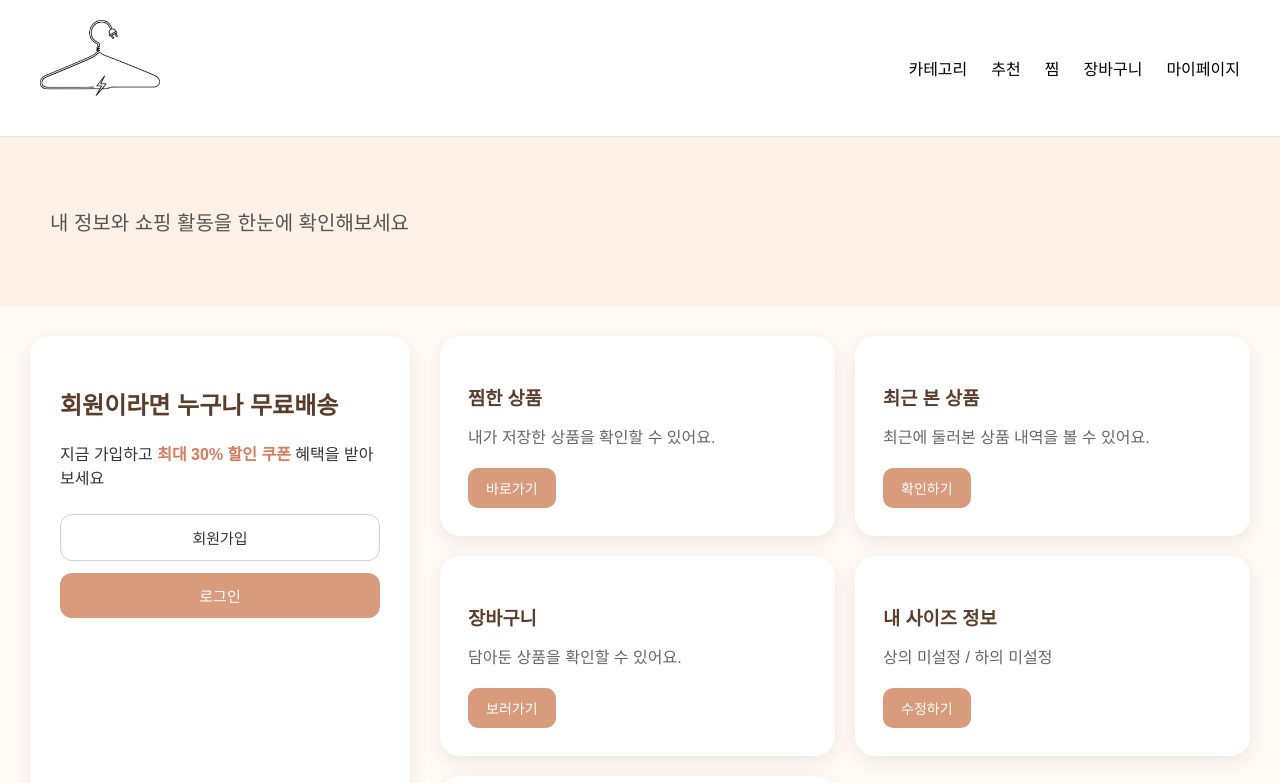
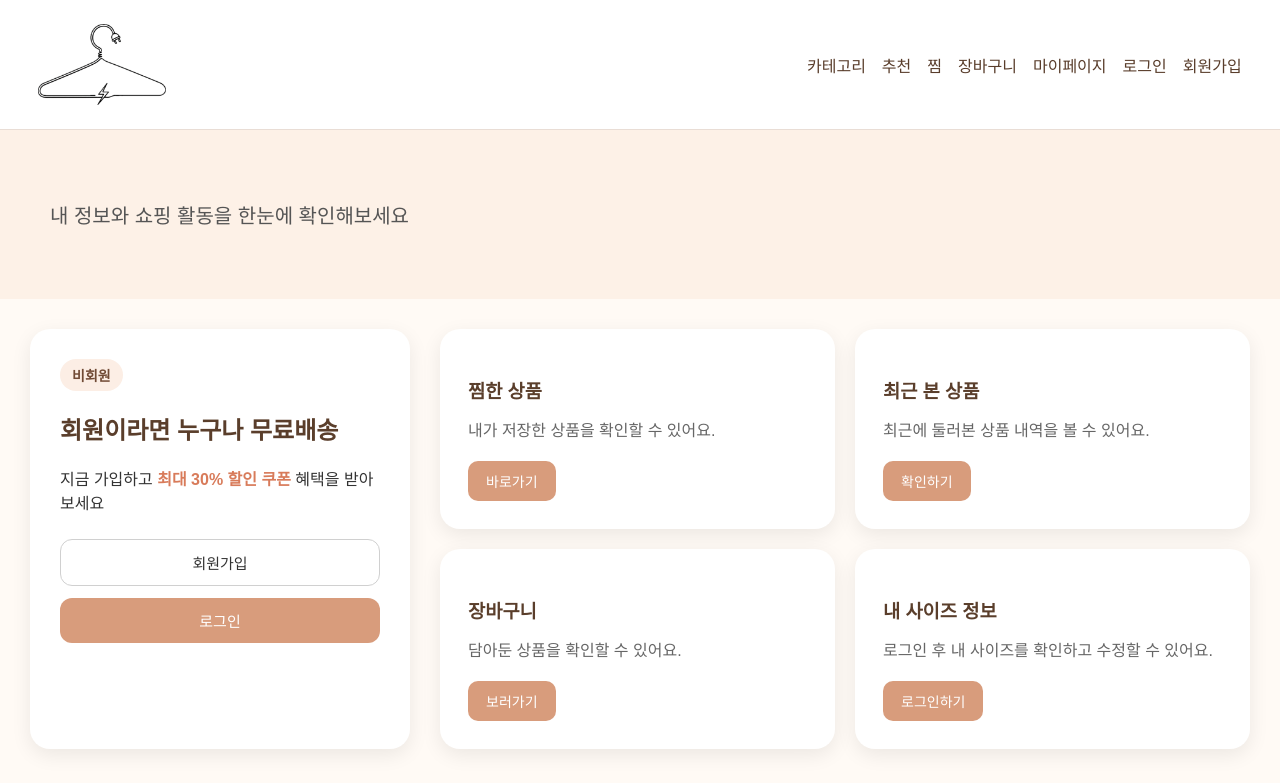
Before and after one commit to laub07/virtual-fitting, a React (Create React App) app in the folder front/: page /mypage in a window 1280 px wide. Shown: the top 783 px of the page. Built offline with nearby package versions, Linux system fonts and the light colour scheme.

Commit message:
로그인 여부 헤더 파일 수정

```diff
--- a/front/src/components/CartPage.js
+++ b/front/src/components/CartPage.js
@@ -1,6 +1,7 @@
 import React, { useEffect, useState } from "react";
 import { Link } from "react-router-dom";
 import "./CartPage.css";
+import Header from "./Header";
 
 function CartPage() {
     const [cartItems, setCartItems] = useState([]);
@@ -63,22 +64,7 @@ function CartPage() {
 
     return (
         <div className="cart-container">
-            <header className="cart-header">
-                <h2 className="logo">
-                    <Link to="/" className="logo-link">
-                        <img src="/로고1.png" alt="Fit on X 로고" className="logo-img" />
-                    </Link>
-                </h2>
-
-                <div className="menu">
-                    <Link to="/category">카테고리</Link>
-                    <Link to="/recommend">추천</Link>
-                    <Link to="/wishlist">찜</Link>
-                    <Link to="/cart">장바구니</Link>
-                    <Link to="/mypage">마이페이지</Link>
-                </div>
-            </header>
-
+            <Header />
             <section className="cart-section">
                 <h1>장바구니</h1>
 
--- a/front/src/components/CategoryListPage.js
+++ b/front/src/components/CategoryListPage.js
@@ -2,6 +2,7 @@ import React from "react";
 import { Link, useParams, useNavigate } from "react-router-dom";
 import { addWishlist, removeWishlist, getWishlist } from "../api/user/wishlistApi";
 import "./CategoryListPage.css";
+import Header from "./Header";
 
 const categories = [
     {
@@ -333,22 +334,7 @@ const CategoryListPage = () => {
 
     return (
         <div className="category-list-container">
-            <header className="navbar">
-                <h2 className="logo">
-                    <Link to="/" className="logo-link">
-                        <img src="/로고1.png" alt="Fit on X 로고" className="logo-img" />
-                    </Link>
-                </h2>
-
-                <div className="menu">
-                    <Link to="/category">카테고리</Link>
-                    <Link to="/recommend">추천</Link>
-                    <Link to="/wishlist">찜</Link>
-                    <Link to="/cart">장바구니</Link>
-                    <Link to="/mypage">마이페이지</Link>
-                </div>
-            </header>
-
+            <Header />
             <section className="category-list-header">
                 <h1>{selectedCategory.name}</h1>
                 <p>{selectedCategory.name} 카테고리의 상품을 확인해보세요</p>
--- a/front/src/components/CategoryPage.js
+++ b/front/src/components/CategoryPage.js
@@ -1,6 +1,7 @@
 import React from "react";
 import { Link } from "react-router-dom";
 import "./CategoryPage.css";
+import Header from "./Header";
 
 
 const categories = [
@@ -176,21 +177,7 @@ const categories = [
 const CategoryPage = () => {
     return (
         <div className="category-page-container">
-            <header className="navbar">
-                <h2 className="logo">
-                    <Link to="/" className="logo-link">
-                        <img src="/로고1.png" alt="Fit on X 로고" className="logo-img" />
-                    </Link>
-                </h2>
-                <div className="menu">
-                    <Link to="/category">카테고리</Link>
-                    <Link to="/recommend">추천</Link>
-                    <Link to="/wishlist">찜</Link>
-                    <Link to="/cart">장바구니</Link>
-                    <Link to="/mypage">마이페이지</Link>
-                </div>
-            </header>
-
+            <Header />
             <section className="category-header">
                 <h1>카테고리</h1>
                 <p>원하는 의류 카테고리를 선택해 보세요</p>
--- /dev/null
+++ b/front/src/components/Header.css
@@ -0,0 +1,55 @@
+.shop-header {
+    display: flex;
+    align-items: center;
+    justify-content: space-between;
+    gap: 24px;
+    padding: 24px clamp(16px, 3vw, 48px);
+    background: #fff;
+    border-bottom: 1px solid #e9ddd5;
+    color: #593d2b;
+}
+
+.shop-header__logo {
+    flex: 0 0 auto;
+}
+
+.shop-header__logo img {
+    display: block;
+    width: clamp(88px, 10vw, 150px);
+    height: auto;
+}
+
+.shop-header__menu {
+    display: flex;
+    align-items: center;
+    gap: 16px;
+    min-width: 0;
+    overflow-x: auto;
+}
+
+.shop-header__menu > * {
+    flex: 0 0 auto;
+    white-space: nowrap;
+}
+
+.shop-header__menu a {
+    color: inherit;
+    text-decoration: none;
+}
+
+.shop-header__menu a:hover {
+    text-decoration: underline;
+}
+
+.shop-header__menu > .shop-header__logout {
+    width: auto;
+    margin: 0;
+    padding: 6px 12px;
+    border: 0;
+    border-radius: 8px;
+    background: #d99a7b;
+    color: #382215;
+    font-size: 13px;
+    line-height: 1.4;
+    cursor: pointer;
+}
--- /dev/null
+++ b/front/src/components/Header.js
@@ -0,0 +1,57 @@
+import React from "react";
+import { Link } from "react-router-dom";
+import "./Header.css";
+
+function readSessionValue(key) {
+    const value = sessionStorage.getItem(key)?.trim();
+    return value && value !== "null" && value !== "undefined" ? value : null;
+}
+
+export default function Header() {
+    const isLoggedIn = Boolean(
+        readSessionValue("Authorization") || readSessionValue("userId")
+    );
+    const username = isLoggedIn ? readSessionValue("Username") : null;
+
+    function handleLogout() {
+        sessionStorage.removeItem("Authorization");
+        sessionStorage.removeItem("Role");
+        sessionStorage.removeItem("userId");
+        sessionStorage.removeItem("Username");
+        window.location.href = "/";
+    }
+
+    return (
+        <header className="shop-header">
+            <Link to="/" className="shop-header__logo">
+                <img src="/로고1.png" alt="Fit on X 홈" />
+            </Link>
+
+            <nav className="shop-header__menu" aria-label="주 메뉴">
+                <Link to="/category">카테고리</Link>
+                <Link to="/recommend">추천</Link>
+                <Link to="/wishlist">찜</Link>
+                <Link to="/cart">장바구니</Link>
+                <Link to="/mypage">마이페이지</Link>
+
+                {isLoggedIn ? (
+                    <>
+                        <strong>{username ? `${username}님` : "회원"}</strong>
+                        <button
+                            type="button"
+                            className="shop-header__logout"
+                            onClick={handleLogout}
+                        >
+                            로그아웃
+                        </button>
+                    </>
+                ) : (
+                    <>
+                        <Link to="/login">로그인</Link>
+                        <Link to="/signup">회원가입</Link>
+                    </>
+                )}
+            </nav>
+        </header>
+    );
+}
--- a/front/src/components/MainPage.js
+++ b/front/src/components/MainPage.js
@@ -1,7 +1,7 @@
 import React, { useEffect, useState } from "react";
 import { Link } from "react-router-dom";
 import "./MainPage.css";
-
+import Header from "./Header";
 
 const productData = [
     {
@@ -104,19 +104,7 @@ const MainPage = () => {
 
     return (
         <div className="main-container">
-            {/* Navbar */}
-            <header className="navbar">
-                <img src="/로고1.png" alt="로고1" />
-                <div className="menu">
-                    <Link to="/category">카테고리</Link>
-                    <Link to="/recommend">추천</Link>
-                    <Link to="/wishlist">찜</Link>
-                    <Link to="/cart">장바구니</Link>
-                    <Link to="/mypage">마이페이지</Link>
-                </div>
-            </header>
-
-            {/* 메인 배너 */}
+            <Header />
             <section className="banner">
                 <h1>가상으로 미리 입어보세요</h1>
                 <p>웹캠으로 나에게 딱 맞는 사이즈 찾기</p>
--- a/front/src/components/MyPage.js
+++ b/front/src/components/MyPage.js
@@ -1,30 +1,51 @@
 import React, { useEffect, useState } from "react";
 import { Link } from "react-router-dom";
 import "./MyPage.css";
+import Header from "./Header";
+
+const membershipBadgeStyle = {
+    display: "inline-block",
+    padding: "6px 12px",
+    borderRadius: "20px",
+    background: "#fceee5",
+    color: "#714b36",
+    fontSize: "14px",
+    fontWeight: 700,
+};
+
+function readSessionValue(key) {
+    const value = sessionStorage.getItem(key)?.trim();
+    return value && value !== "null" && value !== "undefined" ? value : null;
+}
 
 function MyPage() {
-    const [isLoggedIn, setIsLoggedIn] = useState(false);
+    const [isLoggedIn, setIsLoggedIn] = useState(() => {
+        return Boolean(
+            readSessionValue("Authorization") || readSessionValue("userId")
+        );
+    });
+
+    const username = isLoggedIn ? readSessionValue("Username") : null;
     const [isEditing, setIsEditing] = useState(false);
     const [topSize, setTopSize] = useState("");
     const [bottomSize, setBottomSize] = useState("");
 
     useEffect(() => {
-        const token = sessionStorage.getItem("Authorization");
-        setIsLoggedIn(!!token);
-
-        const savedTop = localStorage.getItem("topSize");
-        const savedBottom = localStorage.getItem("bottomSize");
-
-        if (savedTop) setTopSize(savedTop);
-        if (savedBottom) setBottomSize(savedBottom);
-    }, []);
+        if (isLoggedIn) {
+            setTopSize(localStorage.getItem("topSize") || "");
+            setBottomSize(localStorage.getItem("bottomSize") || "");
+        }
+    }, [isLoggedIn]);
 
     const handleLogout = () => {
         sessionStorage.removeItem("Authorization");
         sessionStorage.removeItem("Role");
+        sessionStorage.removeItem("userId");
+        sessionStorage.removeItem("Username");
         setIsLoggedIn(false);
         window.location.href = "/";
     };
+
     const handleSaveSize = () => {
         localStorage.setItem("topSize", topSize);
         localStorage.setItem("bottomSize", bottomSize);
@@ -33,45 +54,49 @@ function MyPage() {
 
     return (
         <div className="mypage-container">
-            <header className="navbar">
-                <h2 className="logo">
-                    <Link to="/" className="logo-link">
-                        <img src="/로고1.png" alt="Fit on X 로고" className="logo-img" />
-                    </Link>
-                </h2>
-                <div className="menu">
-                    <Link to="/category">카테고리</Link>
-                    <Link to="/recommend">추천</Link>
-                    <Link to="/wishlist">찜</Link>
-                    <Link to="/cart">장바구니</Link>
-                    <Link to="/mypage">마이페이지</Link>
-                </div>
-            </header>
-
+            <Header />
             <section className="mypage-hero">
                 <p>내 정보와 쇼핑 활동을 한눈에 확인해보세요</p>
             </section>
 
             <section className="mypage-content">
                 <div className="profile-card">
-                    {!isLoggedIn ? (
+                    <span style={membershipBadgeStyle}>
+                        {isLoggedIn ? "회원" : "비회원"}
+                    </span>
+
+                    {isLoggedIn ? (
                         <>
-                            <h2>회원이라면 누구나 무료배송</h2>
+                            <h2>{username ? `${username}님, 반가워요!` : "반가워요!"}</h2>
                             <p className="login-desc">
-                                지금 가입하고 <span>최대 30% 할인 쿠폰</span> 혜택을 받아보세요
+                                내 사이즈와 쇼핑 활동을 확인해보세요.
                             </p>
 
                             <div className="profile-buttons">
-                                <Link to="/signup" className="signup-btn-link">회원가입</Link>
-                                <Link to="/login" className="login-btn-link">로그인</Link>
+                                <button
+                                    type="button"
+                                    className="logout-btn"
+                                    onClick={handleLogout}
+                                >
+                                    로그아웃
+                                </button>
                             </div>
                         </>
                     ) : (
                         <>
+                            <h2>회원이라면 누구나 무료배송</h2>
+                            <p className="login-desc">
+                                지금 가입하고 <span>최대 30% 할인 쿠폰</span>{" "}
+                                혜택을 받아보세요
+                            </p>
+
                             <div className="profile-buttons">
-                                <button className="logout-btn" onClick={handleLogout}>
-                                    로그아웃
-                                </button>
+                                <Link to="/signup" className="signup-btn-link">
+                                    회원가입
+                                </Link>
+                                <Link to="/login" className="login-btn-link">
+                                    로그인
+                                </Link>
                             </div>
                         </>
                     )}
@@ -81,28 +106,42 @@ function MyPage() {
                     <div className="info-card">
                         <h3>찜한 상품</h3>
                         <p>내가 저장한 상품을 확인할 수 있어요.</p>
-                        <Link to="/wishlist" className="card-link">바로가기</Link>
+                        <Link to="/wishlist" className="card-link">
+                            바로가기
+                        </Link>
                     </div>
 
                     <div className="info-card">
                         <h3>최근 본 상품</h3>
                         <p>최근에 둘러본 상품 내역을 볼 수 있어요.</p>
-                        <button className="card-btn">확인하기</button>
+                        <button type="button" className="card-btn">
+                            확인하기
+                        </button>
                     </div>
 
                     <div className="info-card">
                         <h3>장바구니</h3>
                         <p>담아둔 상품을 확인할 수 있어요.</p>
-                        <Link to="/cart" className="card-link">보러가기</Link>
+                        <Link to="/cart" className="card-link">
+                            보러가기
+                        </Link>
                     </div>
 
                     <div className="info-card">
                         <h3>내 사이즈 정보</h3>
 
-                        {!isEditing ? (
+                        {!isLoggedIn ? (
+                            <>
+                                <p>로그인 후 내 사이즈를 확인하고 수정할 수 있어요.</p>
+                                <Link to="/login" className="card-link">
+                                    로그인하기
+                                </Link>
+                            </>
+                        ) : !isEditing ? (
                             <>
                                 <p>
-                                    상의 {topSize || "미설정"} / 하의 {bottomSize || "미설정"}
+                                    상의 {topSize || "미설정"} / 하의{" "}
+                                    {bottomSize || "미설정"}
                                 </p>
                                 <button
                                     type="button"
@@ -117,15 +156,17 @@ function MyPage() {
                                 <div className="size-inputs">
                                     <input
                                         type="text"
+                                        aria-label="상의 사이즈"
                                         placeholder="상의 (예: M)"
                                         value={topSize}
-                                        onChange={(e) => setTopSize(e.target.value)}
+                                        onChange={(event) => setTopSize(event.target.value)}
                                     />
                                     <input
                                         type="text"
+                                        aria-label="하의 사이즈"
                                         placeholder="하의 (예: 25)"
                                         value={bottomSize}
-                                        onChange={(e) => setBottomSize(e.target.value)}
+                                        onChange={(event) => setBottomSize(event.target.value)}
                                     />
                                 </div>
 
@@ -139,12 +180,6 @@ function MyPage() {
                             </>
                         )}
                     </div>
-
-                    <div className="info-card">
-                        <h3>가상 피팅 기록</h3>
-                        <p>최근 피팅한 상품과 추천 사이즈를 볼 수 있어요.</p>
-                        <button className="card-btn">보러가기</button>
-                    </div>
                 </div>
             </section>
 
@@ -157,12 +192,12 @@ function MyPage() {
                     <div className="help-item">서비스 이용약관</div>
                 </div>
             </section>
+
             <footer className="footer">
                 <p>© 2026 Virtual Fit Project</p>
             </footer>
         </div>
-
     );
-};
+}
 
 export default MyPage;
--- a/front/src/components/RecommendPage.js
+++ b/front/src/components/RecommendPage.js
@@ -1,13 +1,14 @@
 import React, { useEffect, useState } from "react";
 import { Link } from "react-router-dom";
 import "./RecommendPage.css";
+import Header from "./Header";
 
 const cities = [
     ["서울",37.5665,126.978],["평택",36.9921,127.1129],["인천",37.4563,126.7052],
     ["수원",37.2636,127.0286],["대전",36.3504,127.3845],["대구",35.8714,128.6014],
     ["광주",35.1595,126.8526],["부산",35.1796,129.0756],["제주",33.4996,126.5312]
 ];
-// 프로젝트용 예시 규칙입니다. 개인의 추위 민감도에 따라 조절하세요.
+
 export function getOutfits(t) {
     if(t >= 28) return [["가볍고 시원하게","반팔 티셔츠","린넨 반바지"],["통기성 좋은 데일리룩","린넨 셔츠","얇은 와이드 팬츠"]];
     if(t >= 23) return [["산뜻한 데일리룩","반팔 티셔츠","코튼 팬츠"],["가벼운 외출","얇은 셔츠","린넨 팬츠"]];
@@ -78,9 +79,7 @@ export default function RecommendPage() {
     const rain = current && ([51,53,55,56,57,61,63,65,66,67,80,81,82,95,96,99].includes(current.weather_code) || current.precipitation > 0);
     const snow = current && [71,73,75,77,85,86].includes(current.weather_code);
     return <div className="wr-page">
-        <header className="wr-nav"><Link to="/" aria-label="메인 페이지"><img src="/로고1.png" alt="Fit on X"/></Link><nav aria-label="주 메뉴">
-            <Link to="/category">카테고리</Link><Link to="/recommend" aria-current="page">추천</Link><Link to="/wishlist">찜</Link><Link to="/cart">장바구니</Link><Link to="/mypage">마이페이지</Link>
-        </nav></header>
+        <Header />
         <main className="wr-main"><div className="wr-heading"><span>WEATHER & OUTFIT</span><h1>오늘 날씨엔, 이렇게 입어요</h1><p>지역을 고르면 날씨에 맞는 코디를 추천해드려요.</p></div>
             <section className="wr-panel" aria-labelledby="wr-location"><div className="wr-location-row"><label id="wr-location" htmlFor="wr-city">지역 선택</label><select id="wr-city" value={city} onChange={e=>setCity(e.target.value)}>{cities.map(([name])=><option key={name}>{name}</option>)}</select></div>
                 {loading && <p className="wr-state" role="status">{city} 날씨를 불러오는 중이에요…</p>}
@@ -90,7 +89,6 @@ export default function RecommendPage() {
                     <div className="wr-tip">{snow ? "❄️ 눈이 내려요. 미끄럼을 줄이는 신발과 따뜻한 겉옷을 챙겨요." : rain ? "☂️ 비가 내려요. 우산과 물에 강한 신발을 챙겨요." : daily.precipitation_probability_max?.[0] >= 50 ? "☂️ 오늘 비 예보가 있어요. 작은 우산을 챙겨요." : "오늘의 체감기온을 기준으로 코디를 골랐어요."}{daily.temperature_2m_max[0]-daily.temperature_2m_min[0] >= 10 && " 일교차가 커요. 벗기 쉬운 겉옷도 준비해요."}{current.wind_speed_10m >= 5 && " 바람이 강해요. 바람을 막는 겉옷을 고려해요."}</div>
                     <section className="wr-outfits" aria-labelledby="wr-outfit-title"><div className="wr-section-title"><div><p className="wr-eyebrow">TODAY’S PICK</p><h2 id="wr-outfit-title">오늘의 추천 의류</h2></div><span>{index+1} / {outfits.length}</span></div>
                         <div className="wr-carousel"><button aria-label="이전 코디" onClick={()=>setIndex(i=>(i-1+outfits.length)%outfits.length)}>‹</button><article className="wr-outfit" aria-live="polite"><div className="wr-art"><OutfitArt index={index}/><span>예시 코디</span></div><h3>{outfit[0]}</h3><p>{outfit[1]}<br/>{outfit[2]}</p></article><button aria-label="다음 코디" onClick={()=>setIndex(i=>(i+1)%outfits.length)}>›</button></div>
-                        <p className="wr-note">기온에 따른 예시 추천이며 옷장·상품 DB와는 아직 연결되지 않았어요.<br/>그림은 공통 예시이며, 실제 추천 품목은 위 이름을 확인해주세요.</p>
                     </section><p className="wr-source">날씨 기준: {current.time.replace("T"," ")} (한국시간) · <a href="https://open-meteo.com/" target="_blank" rel="noreferrer">Weather data by Open-Meteo</a></p></>}
             </section>
         </main><footer className="wr-footer">© 2026 Virtual Fit Project</footer>
--- a/front/src/components/WishList.js
+++ b/front/src/components/WishList.js
@@ -2,53 +2,78 @@ import React, { useEffect, useState } from "react";
 import { Link } from "react-router-dom";
 import "./WishList.css";
 import { getWishlist, removeWishlist } from "../api/user/wishlistApi";
+import Header from "./Header";
 
 const WishList = () => {
+    const userId = Number(sessionStorage.getItem("userId"));
+    const hasUserId = Number.isSafeInteger(userId) && userId > 0;
+
     const [wishlist, setWishlist] = useState([]);
-
-    const userId = 1; // 임시 로그인 사용자 ID
+    const [isLoading, setIsLoading] = useState(hasUserId);
+    const [loadError, setLoadError] = useState("");
 
     useEffect(() => {
-        getWishlist(userId)
-            .then((data) => setWishlist(data))
-            .catch((err) => console.error(err));
-    }, []);
+        if (!hasUserId) return;
+
+        let active = true;
+        setIsLoading(true);
+        setLoadError("");
+
+        async function loadWishlist() {
+            try {
+                const data = await getWishlist(userId);
+                console.log("찜 목록 첫 항목", data[0]);
+
+                if (!Array.isArray(data)) {
+                    throw new Error("찜 목록 응답이 배열이 아닙니다.");
+                }
+
+                if (active) setWishlist(data);
+            } catch (error) {
+                console.error("찜 목록 조회 실패", error);
+                if (active) setLoadError("찜 목록을 불러오지 못했습니다.");
+            } finally {
+                if (active) setIsLoading(false);
+            }
+        }
+
+        loadWishlist();
+
+        return () => {
+            active = false;
+        };
+    }, [hasUserId, userId]);
 
     const handleRemoveWishlist = async (productId) => {
         try {
             await removeWishlist(userId, productId);
-
             setWishlist((prev) =>
                 prev.filter((item) => item.productId !== productId)
             );
-        } catch (err) {
-            console.error(err);
+        } catch (error) {
+            console.error("찜 삭제 실패", error);
             alert("찜 삭제에 실패했습니다.");
         }
     };
 
     return (
         <div className="wishlist-container">
-            <header className="navbar">
-                <h2 className="logo">
-                    <Link to="/" className="logo-link">
-                        <img src="/로고1.png" alt="Fit on X 로고" className="logo-img" />
-                    </Link>
-                </h2>
-
-                <div className="menu">
-                    <Link to="/category">카테고리</Link>
-                    <Link to="/recommend">추천</Link>
-                    <Link to="/wishlist">찜</Link>
-                    <Link to="/cart">장바구니</Link>
-                    <Link to="/mypage">마이페이지</Link>
-                </div>
-            </header>
+            <Header />
 
             <section className="wishlist-section">
                 <h1>찜한 상품</h1>
 
-                {wishlist.length === 0 ? (
+                {!hasUserId ? (
+                    <p className="empty-text">
+                        찜 목록을 보려면 <Link to="/login">로그인</Link>해 주세요.
+                    </p>
+                ) : isLoading ? (
+                    <p className="empty-text" role="status">
+                        찜 목록을 불러오는 중입니다.
+                    </p>
+                ) : loadError ? (
+                    <p className="empty-text" role="alert">{loadError}</p>
+                ) : wishlist.length === 0 ? (
                     <p className="empty-text">찜한 상품이 없습니다.</p>
                 ) : (
                     <div className="wishlist-list">
@@ -56,9 +81,10 @@ const WishList = () => {
                             <div className="wishlist-card" key={product.productId}>
                                 <img src={product.image} alt={product.productName} />
                                 <p>{product.productName}</p>
-
                                 <button
+                                    type="button"
                                     className="wishlist-btn"
+                                    aria-label={`${product.productName} 찜 해제`}
                                     onClick={() => handleRemoveWishlist(product.productId)}
                                 >
                                     ❤️
```
Also changed, not shown: front/src/components/MyPage.css (+34 -0 lines).
